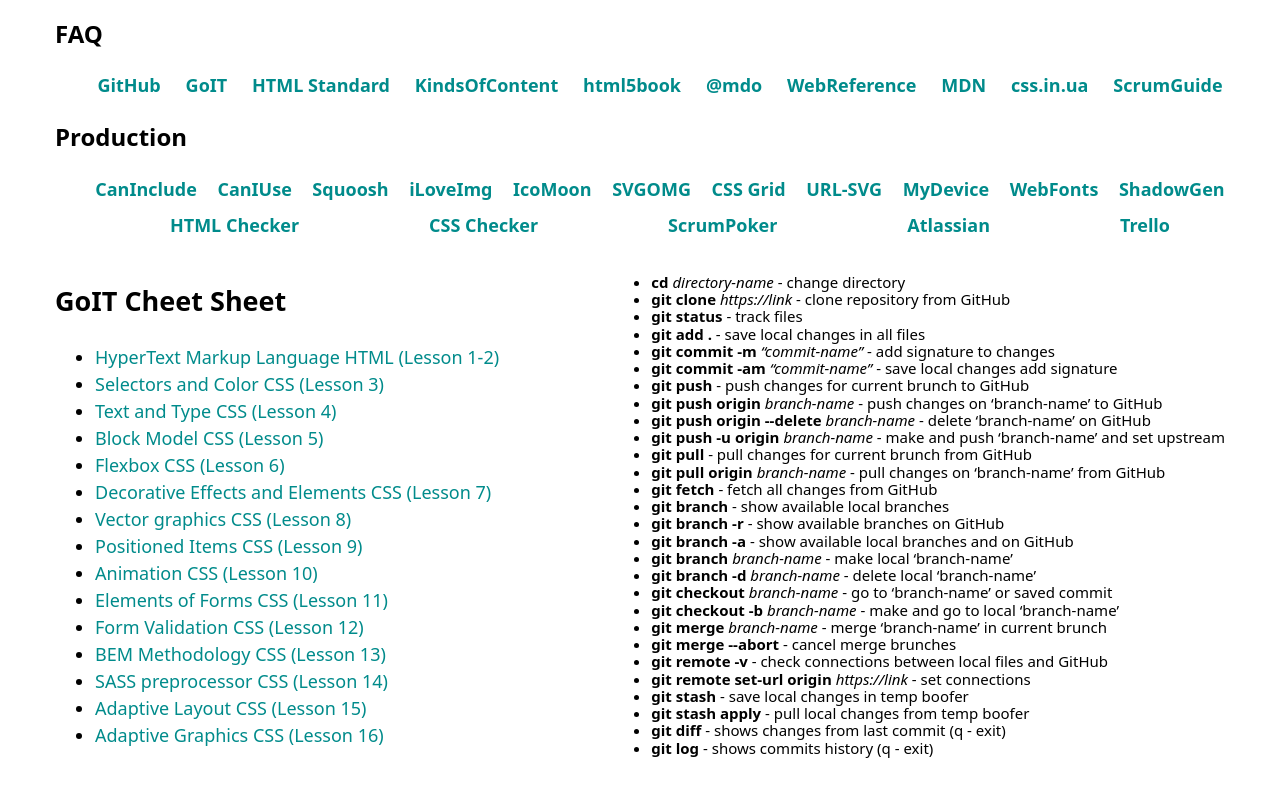
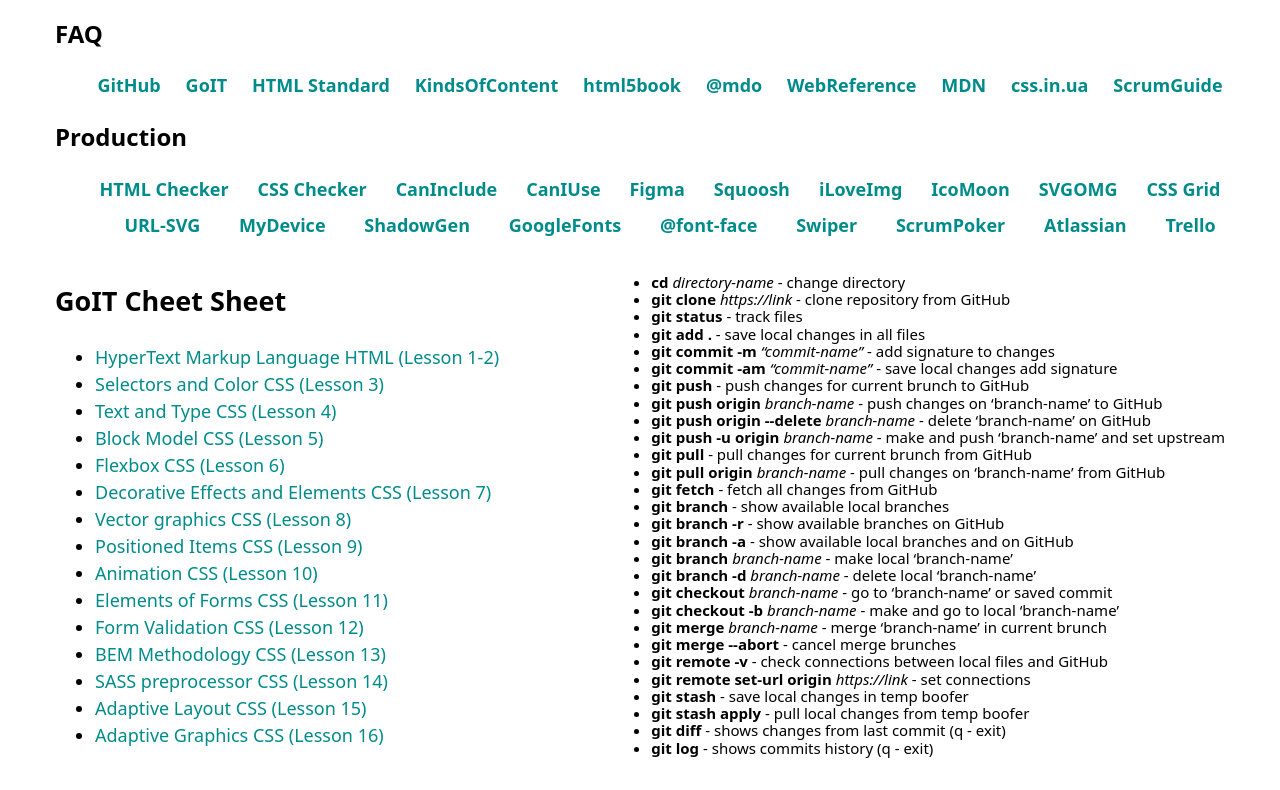
Before and after one commit to Belka-S/cheet-sheet, a plain HTML site: page index.html in a window 1280 px wide. Shown: the top 790 px of the page. Drawn offline with Linux system fonts and the light colour scheme.

Commit message:
add header-links

```diff
--- a/index.html
+++ b/index.html
@@ -44,9 +44,15 @@
     <div>
       <h2>Production</h2>
       <ul class="prodaction-list">
+        <li><a href="https://validator.w3.org/nu/" target="_blank" rel="noopener noreferrer nofollow">HTML Checker</a>
+        </li>
+        <li><a href="https://jigsaw.w3.org/css-validator/#validate_by_input" target="_blank"
+            rel="noopener noreferrer nofollow">CSS Checker</a></li>
         <li><a href="https://caninclude.glitch.me" target="_blank" rel="noopener noreferrer nofollow">CanInclude</a>
         </li>
         <li><a href="https://caniuse.com" target="_blank" rel="noopener noreferrer nofollow">CanIUse</a></li>
+        <li><a href="https://www.figma.com/files/drafts?fuid=1139607182020165886" target="_blank"
+            rel="noopener noreferrer nofollow">Figma</a></li>
         <li><a href="https://squoosh.app" target="_blank" rel="noopener noreferrer nofollow">Squoosh</a></li>
         <li><a href="https://www.iloveimg.com" target="_blank" rel="noopener noreferrer nofollow">iLoveImg</a></li>
         <li><a href="https://icomoon.io" target="_blank" rel="noopener noreferrer nofollow">IcoMoon</a></li>
@@ -58,14 +64,15 @@
         <li><a href="https://yoksel.github.io/url-encoder/" target="_blank"
             rel="noopener noreferrer nofollow">URL-SVG</a></li>
         <li><a href="https://www.mydevice.io" target="_blank" rel="noopener noreferrer nofollow">MyDevice</a></li>
-        <li><a href="https://google-webfonts-helper.herokuapp.com/fonts" target="_blank"
-            rel="noopener noreferrer nofollow">WebFonts</a></li>
         <li><a href="https://cssgenerator.org/box-shadow-css-generator.html" target="_blank"
             rel="noopener noreferrer nofollow">ShadowGen</a></li>
-        <li><a href="https://validator.w3.org/nu/" target="_blank" rel="noopener noreferrer nofollow">HTML Checker</a>
+        <li><a href="https://gwfh.mranftl.com/fonts" target="_blank" rel="noopener noreferrer nofollow">GoogleFonts</a>
         </li>
-        <li><a href="https://jigsaw.w3.org/css-validator/#validate_by_input" target="_blank"
-            rel="noopener noreferrer nofollow">CSS Checker</a></li>
+        <li><a href="https://developer.mozilla.org/en-US/docs/Web/CSS/@font-face" target="_blank"
+            rel="noopener noreferrer nofollow">@font-face</a>
+        </li>
+        <li><a href="https://swiperjs.com/" target="_blank" rel="noopener noreferrer nofollow">Swiper</a>
+        </li>
         <li> <a href="https://www.scrumpoker-online.org/en/choose-language" target="_blank"
             rel="noopener noreferrer nofollow">ScrumPoker</a></li>
         <li><a href="https://start.atlassian.com" target="_blank" rel="noopener noreferrer nofollow">Atlassian</a></li>
```
